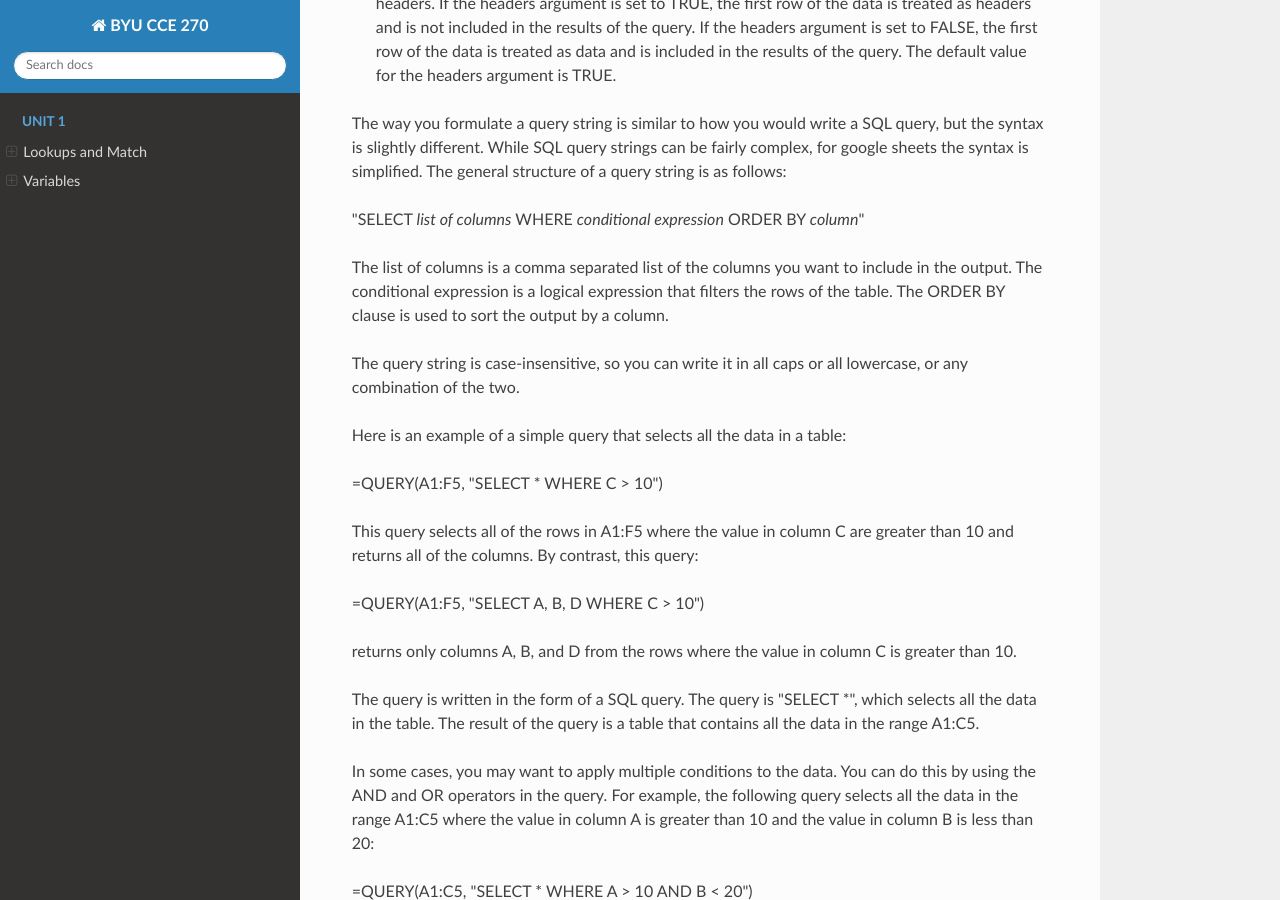
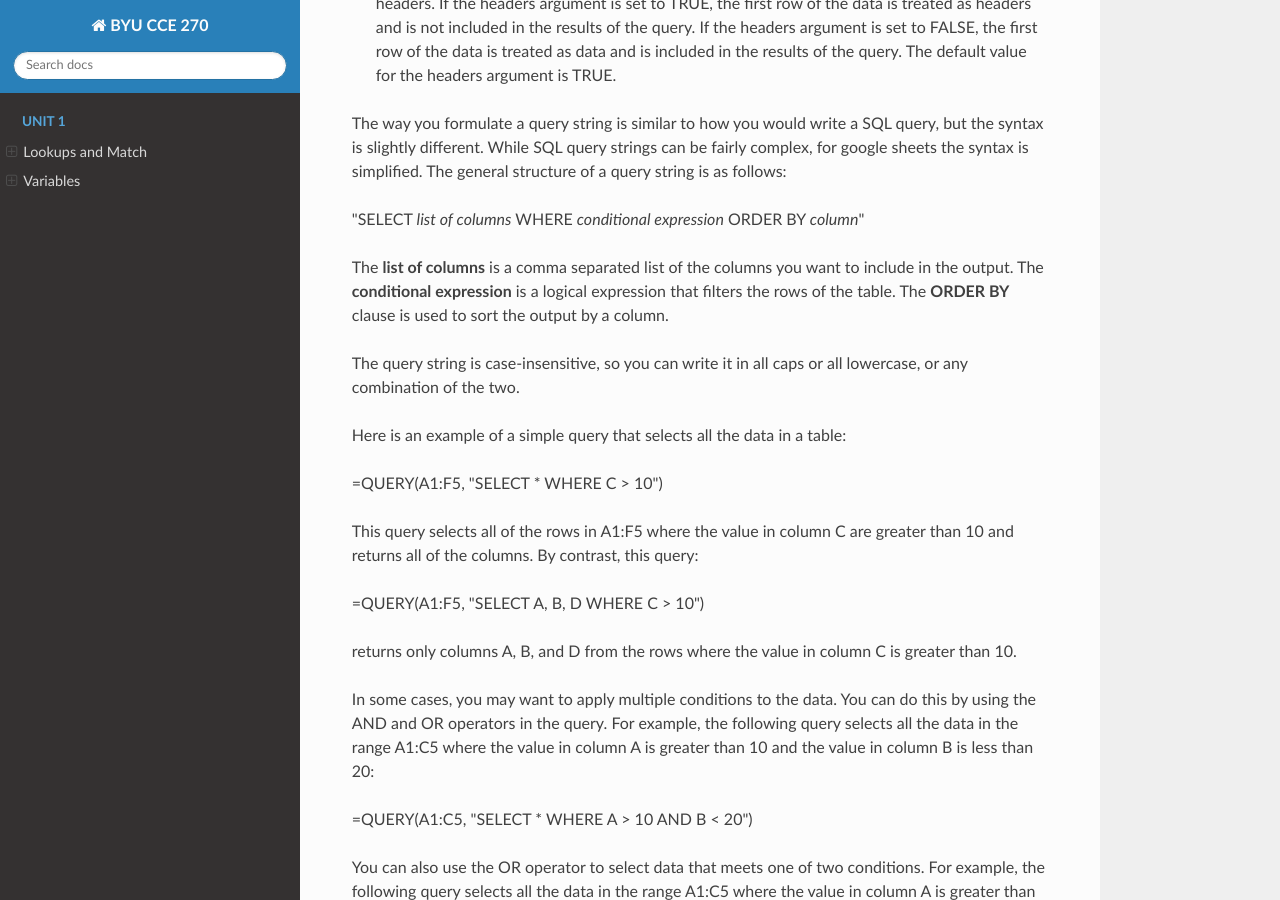
Before and after one commit to tylerpiercy/content, an MkDocs documentation site: the page built from docs/unit1/query_function.md, in a window 1280 px wide and 900 px high, scrolled down 944 px. Built offline with MkDocs 1.6.1, drawn with Linux system fonts in a browser that asks for light colours; nearby versions of some CDN libraries.

```diff
--- a/docs/unit1/query_function.md
+++ b/docs/unit1/query_function.md
@@ -17,7 +17,7 @@
 
 "SELECT _list of columns_ WHERE _conditional expression_ ORDER BY _column_"
 
-The list of columns is a comma separated list of the columns you want to include in the output. The conditional expression is a logical expression that filters the rows of the table. The ORDER BY clause is used to sort the output by a column.
+The **list of columns** is a comma separated list of the columns you want to include in the output. The **conditional expression** is a logical expression that filters the rows of the table. The **ORDER BY** clause is used to sort the output by a column.
 
 The query string is case-insensitive, so you can write it in all caps or all lowercase, or any combination of the two.
 
@@ -30,8 +30,6 @@
 =QUERY(A1:F5, "SELECT A, B, D WHERE C > 10")
 
 returns only columns A, B, and D from the rows where the value in column C is greater than 10.
-
-The query is written in the form of a SQL query. The query is "SELECT *", which selects all the data in the table. The result of the query is a table that contains all the data in the range A1:C5.
 
 In some cases, you may want to apply multiple conditions to the data. You can do this by using the AND and OR operators in the query. For example, the following query selects all the data in the range A1:C5 where the value in column A is greater than 10 and the value in column B is less than 20:
 
```
